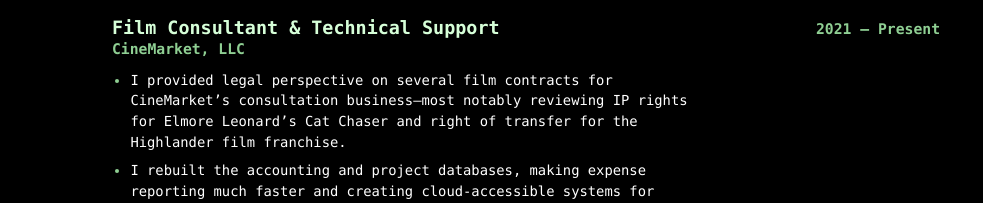
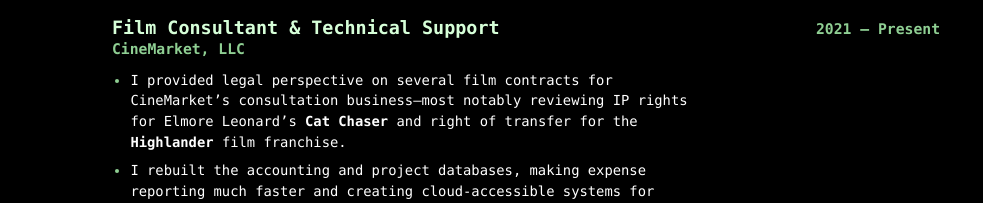
Before and after one commit to nonmammalcamel/digital_resume, a Next.js app: page / in a window 1280 px wide. Shown: the part 687-890 px from the top of the page, without its empty margins (148-1131 px from the left). Built offline with nearby package versions, Linux system fonts and the light colour scheme.

Commit message:
Bold film title references in experience section

```diff
--- a/src/components/experience-section.tsx
+++ b/src/components/experience-section.tsx
@@ -10,6 +10,19 @@ type ExperienceSectionProps = {
   title: string;
   items: readonly ExperienceItem[];
 };
+
+function renderExperienceDetail(detail: string) {
+  const emphasizedTerms = /(Cat Chaser|Highlander)/g;
+  const parts = detail.split(emphasizedTerms);
+
+  return parts.map((part, index) => {
+    if (part === 'Cat Chaser' || part === 'Highlander') {
+      return <strong key={`${part}-${index}`}>{part}</strong>;
+    }
+
+    return part;
+  });
+}
 
 export function ExperienceSection({ title, items }: ExperienceSectionProps) {
   return (
@@ -28,18 +41,21 @@ export function ExperienceSection({ title, items }: ExperienceSectionProps) {
         <div className="experience-list">
           {items.map((item) => (
             <article className="experience-item" key={item.id}>
-              <header className="experience-item-header">
+              <div className="experience-item-header">
                 <div>
                   <h3 className="experience-role">{item.role}</h3>
-                  <p className="experience-organization">{item.organization}</p>
+
+                  {item.organization ? (
+                    <p className="experience-organization">{item.organization}</p>
+                  ) : null}
                 </div>
 
                 <p className="experience-dates">{item.dates}</p>
-              </header>
+              </div>
 
               <ul className="experience-details">
                 {item.details.map((detail) => (
-                  <li key={detail}>{detail}</li>
+                  <li key={detail}>{renderExperienceDetail(detail)}</li>
                 ))}
               </ul>
             </article>
```
